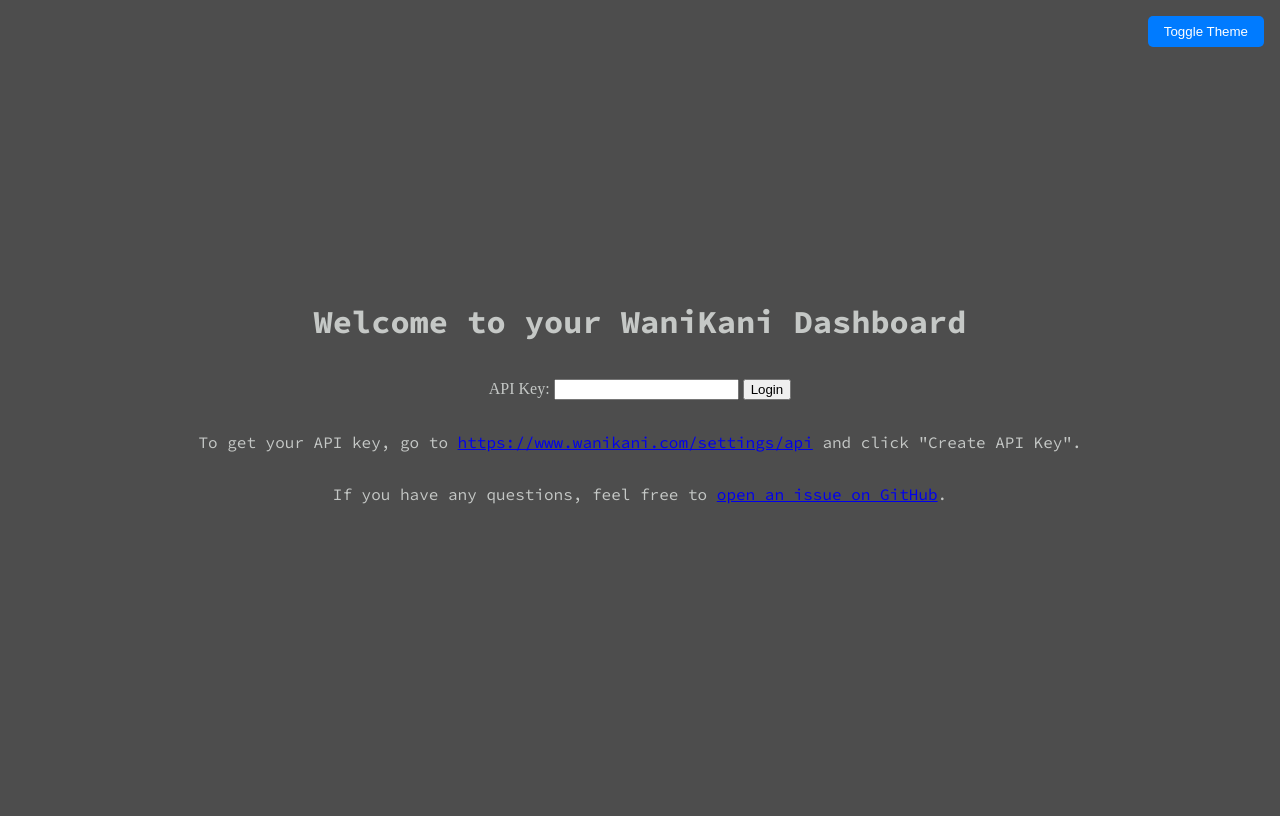
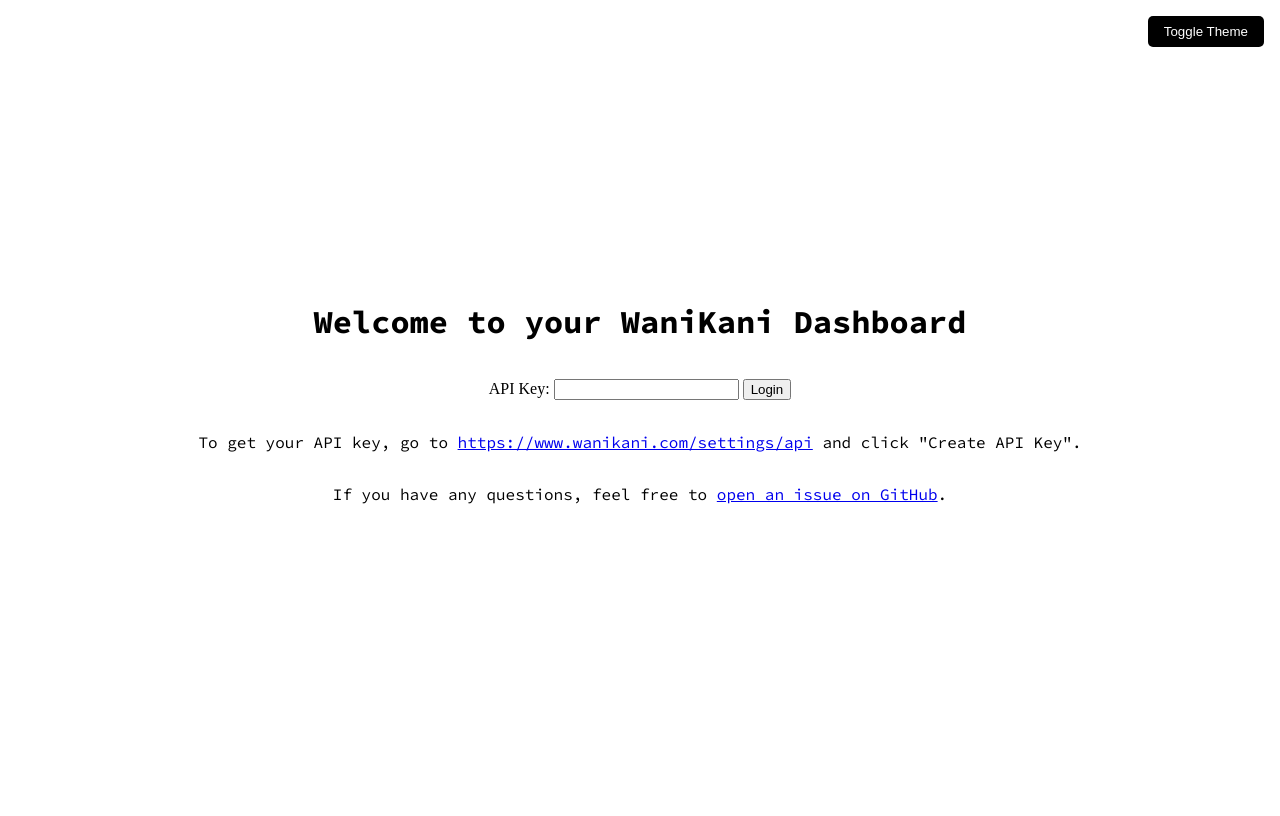
Before and after one commit to nilsmarti/wk-flask, a Flask app: page / in a window 1280 px wide. Run offline with Flask 3, Linux system fonts and the light colour scheme; parts of the project's set-up code (start-up, migrations or seed data) failed here and were passed over.

Commit message:
added javascript to toggle theme and use system preference

```diff
--- a/templates/home.html
+++ b/templates/home.html
@@ -6,11 +6,11 @@
     <link href="https://fonts.googleapis.com/css2?family=Source+Code+Pro:ital,wght@0,200..900;1,200..900&display=swap" rel="stylesheet">
     <title>Home</title>
     <style>
-        body.dark-mode {
+        body.dark-mode, body.system-dark-mode {
             background-color: #4d4d4d;
-            color: #c5c8c6;
+            color: #ffffff;
         }
-        body.light-mode {
+        body.light-mode, body.system-light-mode {
             background-color: #ffffff;
             color: #000000;
         }
@@ -37,14 +37,14 @@
             right: 1rem;
             padding: 0.5rem 1rem;
             cursor: pointer;
-            background-color: #007bff;
+            background-color: #000000;
             color: white;
             border: none;
             border-radius: 5px;
         }
     </style>
 </head>
-<body class="dark-mode">
+<body>
     <button class="theme-toggle" onclick="toggleTheme()">Toggle Theme</button>
     <div class="home">
         <div class="title">
@@ -68,20 +68,49 @@
         function toggleTheme() {
             const body = document.body;
             if (body.classList.contains('dark-mode')) {
-                body.classList.replace('dark-mode', 'light-mode');
+                body.classList.remove('dark-mode');
+                body.classList.add('light-mode');
                 localStorage.setItem('theme', 'light');
+            } else if (body.classList.contains('light-mode')) {
+                body.classList.remove('light-mode');
+                body.classList.add('dark-mode');
+                localStorage.setItem('theme', 'dark');
             } else {
-                body.classList.replace('light-mode', 'dark-mode');
-                localStorage.setItem('theme', 'dark');
+                // Default system preference
+                if (window.matchMedia('(prefers-color-scheme: dark)').matches) {
+                    body.classList.add('light-mode');
+                    localStorage.setItem('theme', 'light');
+                } else {
+                    body.classList.add('dark-mode');
+                    localStorage.setItem('theme', 'dark');
+                }
             }
         }
 
-        // Check for saved theme in localStorage
+        // Check for saved theme in localStorage or use system preference
         document.addEventListener('DOMContentLoaded', () => {
             const savedTheme = localStorage.getItem('theme');
             if (savedTheme) {
-                document.body.classList.remove('dark-mode', 'light-mode');
-                document.body.classList.add(`${savedTheme}-mode`);
+                document.body.classList.add(savedTheme + '-mode');
+            } else {
+                if (window.matchMedia('(prefers-color-scheme: dark)').matches) {
+                    document.body.classList.add('system-dark-mode');
+                } else {
+                    document.body.classList.add('system-light-mode');
+                }
+            }
+        });
+
+        // Listen for changes in system theme preference
+        window.matchMedia('(prefers-color-scheme: dark)').addEventListener('change', event => {
+            if (!localStorage.getItem('theme')) {
+                if (event.matches) {
+                    document.body.classList.remove('system-light-mode');
+                    document.body.classList.add('system-dark-mode');
+                } else {
+                    document.body.classList.remove('system-dark-mode');
+                    document.body.classList.add('system-light-mode');
+                }
             }
         });
     </script>
```
Also changed, not shown: templates/dashboard.html (+39 -10 lines).
